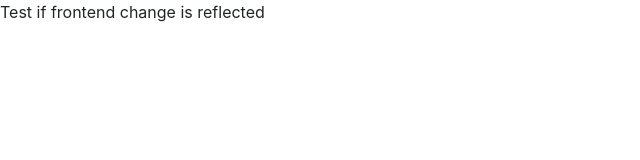
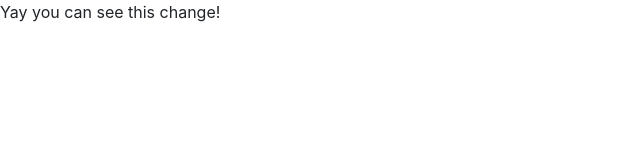
Before and after one commit to tomatamazon/Software-Engineering-and-DevOps-Assignment, a React (Create React App) app in the folder frontend/: page / in a window 1280 px wide. Shown: the top 160 px of the page, without its empty margins (0-640 px from the left). Built offline with nearby package versions, Linux system fonts and the light colour scheme.

Commit message:
Test local changes to see if they're reflected on the production endpoint

```diff
--- a/frontend/src/App.js
+++ b/frontend/src/App.js
@@ -8,7 +8,7 @@ import HomePage from "./HomePage";
 function App() {
     return(
         <div>
-            Test if frontend change is reflected
+            Yay you can see this change!
         </div>
     )
     // const [accessLevel, setAccessLevel] = useState("");
```
Also changed, not shown: 2 other files (tests, documents, lock files or other folders).
